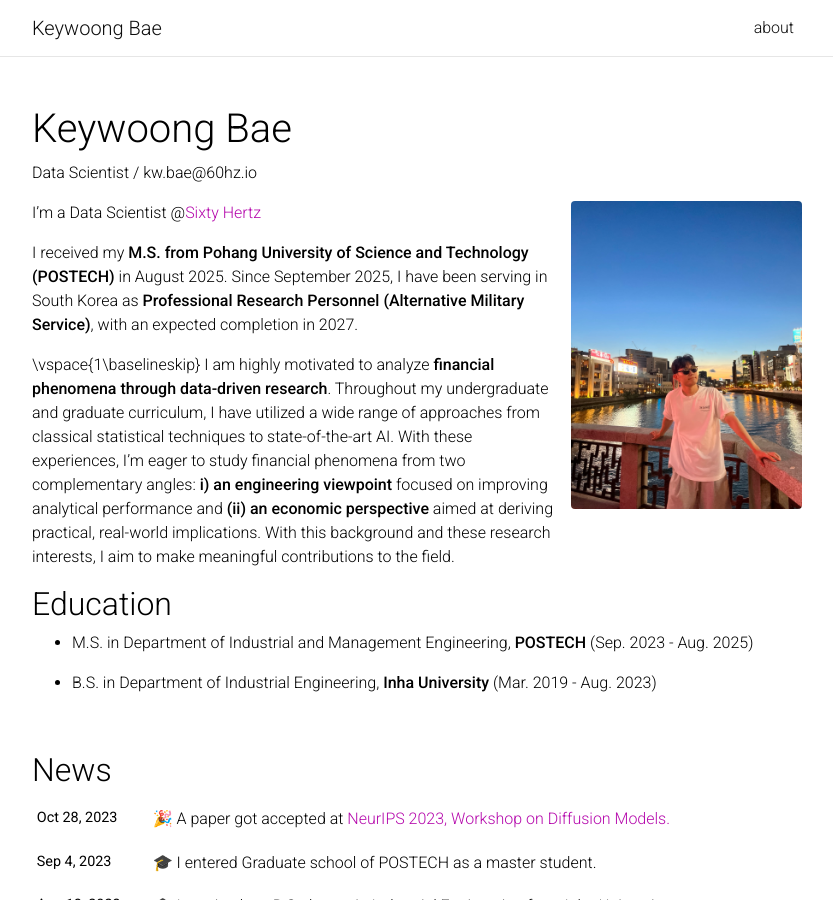
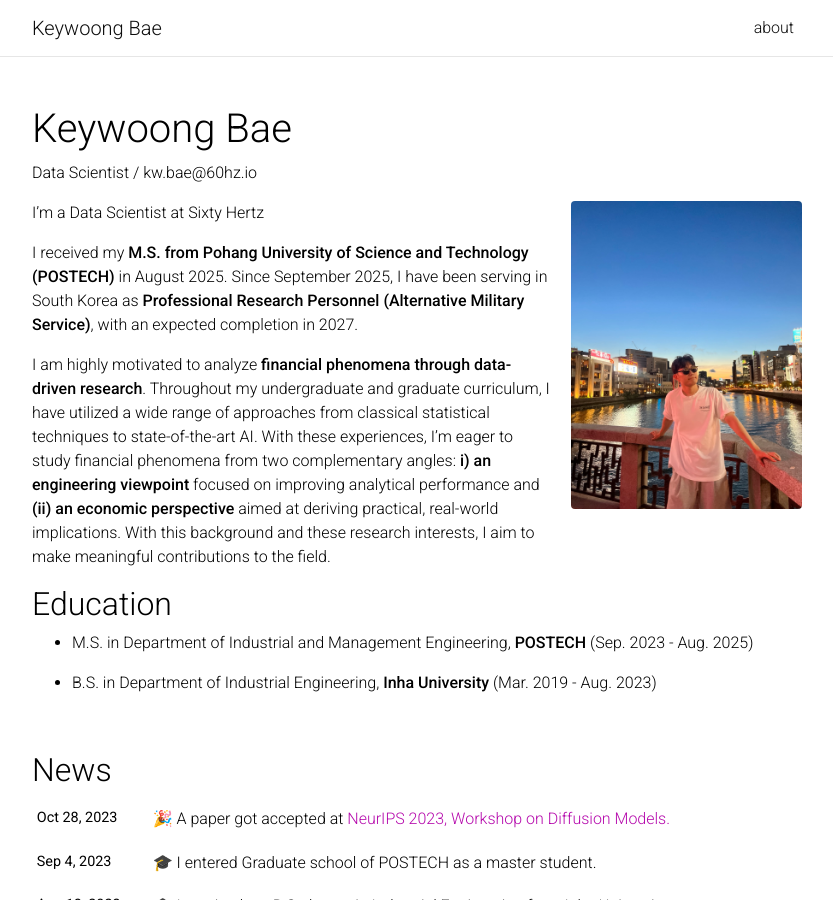
Before and after one commit to kwoongbae/kwoongbae.github.io, a Jekyll site: the page built from _pages/about.md, in a window 1280 px wide and 900 px high. Shown: the whole window, without its empty margins (223-1056 px from the left). Built offline with Jekyll 4.4.1, drawn with Linux system fonts in a browser that asks for light colours; full-size pictures stand in for the smaller copies a plugin makes; comment, search, counter and statistics services are not loaded; a style sheet for code colours, icons or effects is not loaded.

Commit message:
Update about.md

```diff
--- a/_pages/about.md
+++ b/_pages/about.md
@@ -14,11 +14,10 @@ news: true  # includes a list of news items
 selected_papers: true # includes a list of papers marked as "selected={true}"
 social: true  # includes social icons at the bottom of the page
 ---
-I'm a Data Scientist @[Sixty Hertz](https://60hz.io/en)
+I'm a Data Scientist at Sixty Hertz
 
 I received my **M.S. from Pohang University of Science and Technology (POSTECH)** in August 2025. Since September 2025, I have been serving in South Korea as **Professional Research Personnel (Alternative Military Service)**, with an expected completion in 2027.
 
-\vspace{1\baselineskip}
 I am highly motivated to analyze **financial phenomena through data-driven research**. Throughout my undergraduate and graduate curriculum, I have utilized a wide range of approaches from classical statistical techniques to state-of-the-art AI. With these experiences, I'm eager to study financial phenomena from two complementary angles: **i) an engineering viewpoint** focused on improving analytical performance and **(ii) an economic perspective** aimed at deriving practical, real-world implications. With this background and these research interests, I aim to make meaningful contributions to the field.
 
 
```
